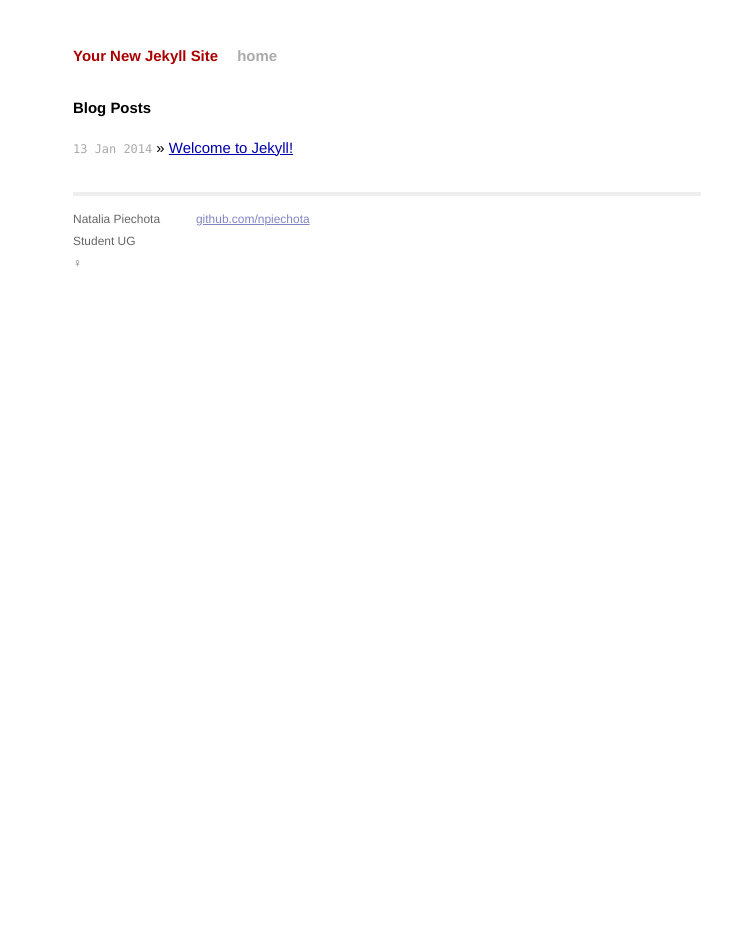
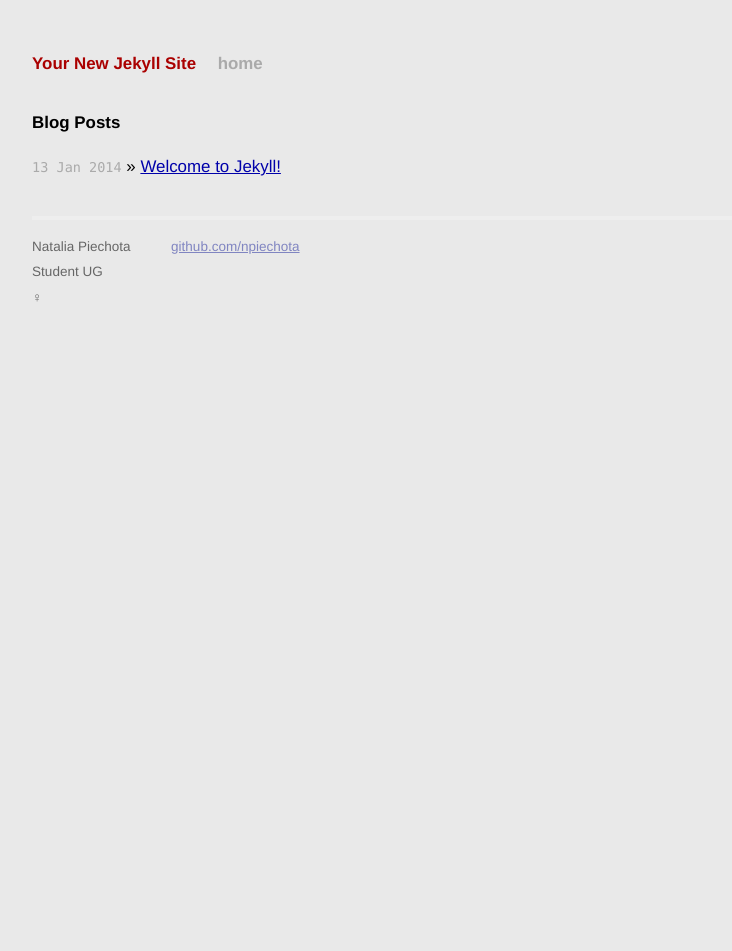
Before and after one commit to npiechota/project, a Jekyll site: the page built from index.html, in a window 1280 px wide. Shown: the whole page, without its empty margins (253-985 px from the left). Built offline with Jekyll 4.4.1, drawn with Linux system fonts in a browser that asks for light colours; Markdown is read by kramdown in place of the engine named in the settings.

Commit message:
Update main.css

```diff
--- a/css/main.css
+++ b/css/main.css
@@ -13,7 +13,7 @@
 html, body { height: 100%; }
 
 body {
-  background-color: #FFF;
+  background-color: #E9E9E9;
   font: 13.34px Helvetica, Arial, sans-serif;
   font-size: small;
   text-align: center;
@@ -56,7 +56,7 @@ a:visited { color: #a0a; }
 /*****************************************************************************/
 
 .site {
-  font-size: 115%;
+  font-size: 130%;
   text-align: justify;
   width: 42em;
   margin: 3em auto 2em;
```
